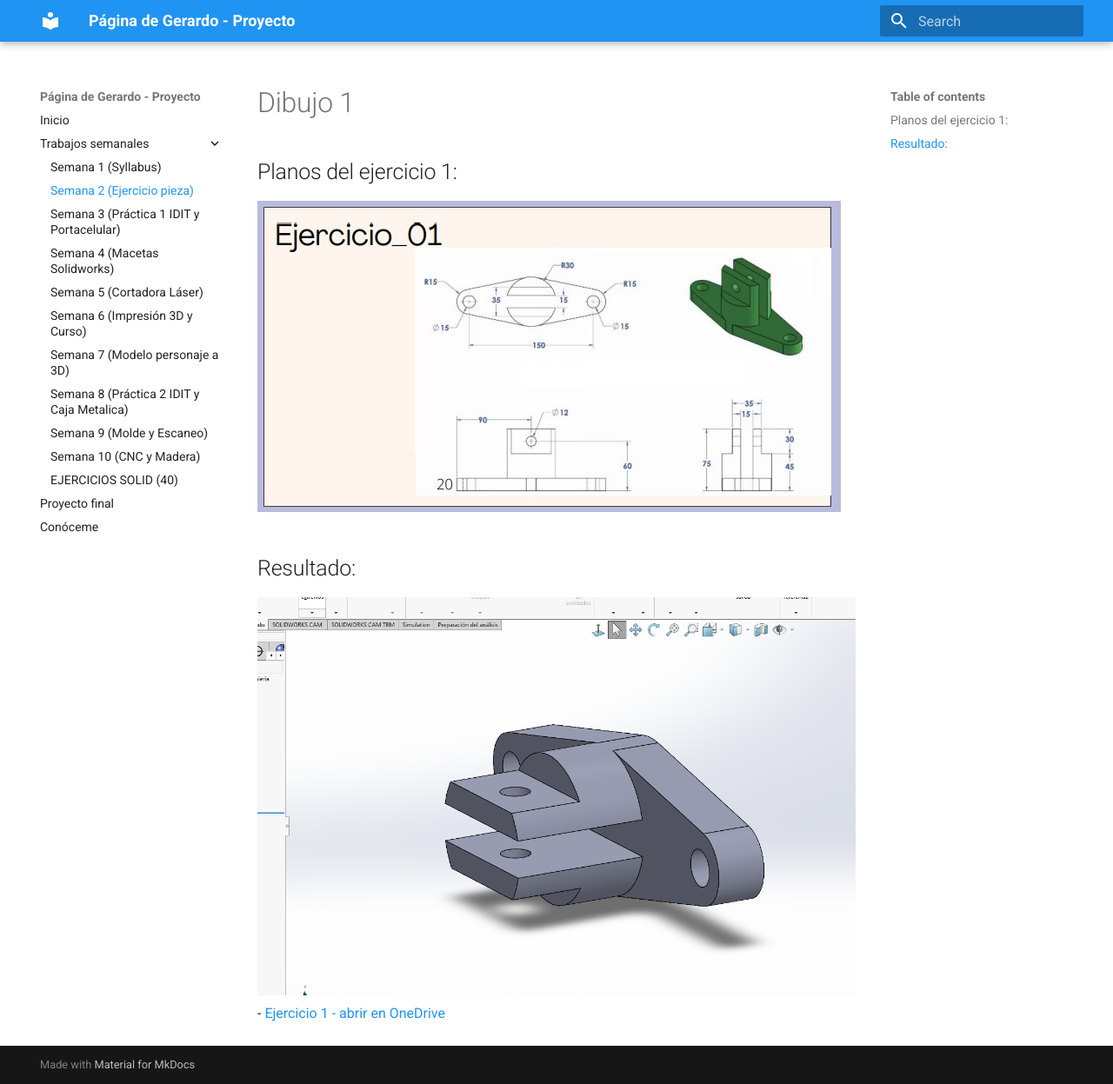
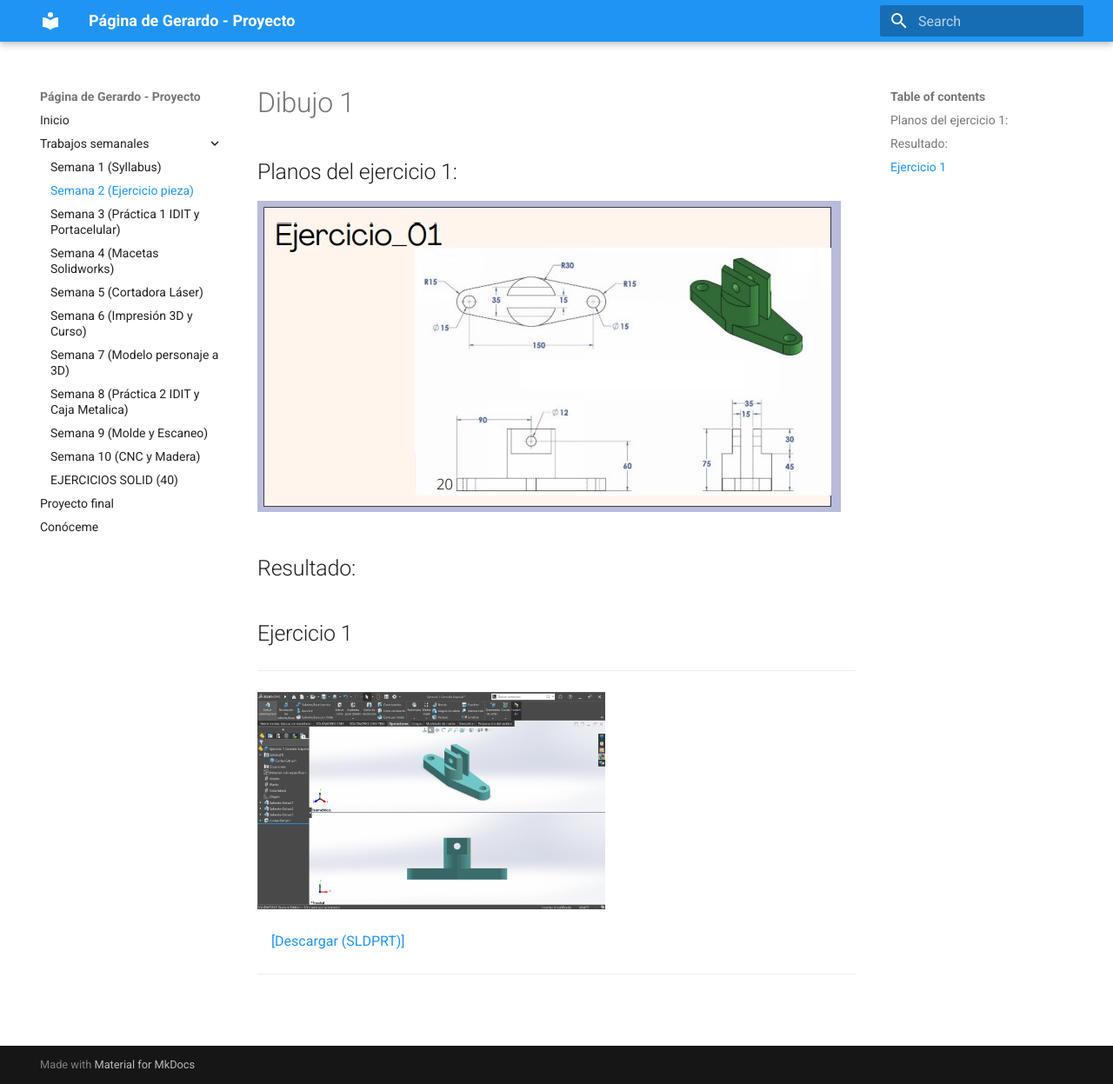
Before and after one commit to Gerardo-Esquivel/PortafolioProyecto, an MkDocs documentation site: the page built from docs/semana2.md, in a window 1280 px wide and 1247 px high. Shown: the whole window at 87% size. Built offline with MkDocs 1.6.1 and Material for MkDocs 9.7.7, drawn with Linux system fonts in a browser that asks for light colours.

Commit message:
Update semana2.md

```diff
--- a/docs/semana2.md
+++ b/docs/semana2.md
@@ -2,5 +2,10 @@
 ## Planos del ejercicio 1:
 ![ejercicio1](recursos/Dibujo1ejemplo.jpg "Ejercicio 1")
 ## Resultado:
-![ejercicio1](recursos/Ejercicio%201.png "Ejercicio 1")
-- [Ejercicio 1 - abrir en OneDrive](https://iberopuebla-my.sharepoint.com/:u:/g/personal/204655_iberopuebla_mx/EWBl4jHbz4RNgMxER6b9eNQBFEurDA7G5h2rM6zumm4rmw?e=jkDMes "Abrir")
+## Ejercicio 1
+---
+<img src="../recursos/SOLID-BUENOS/capturas/captura01.png" width="400" alt="1">
+<p>
+    <a href="../recursos/SOLID-BUENOS/Ejercicio%201%20Gerardo%20Esquivel.SLDPRT" target="_blank">[Descargar (SLDPRT)]</a>
+</p>
+---
```
